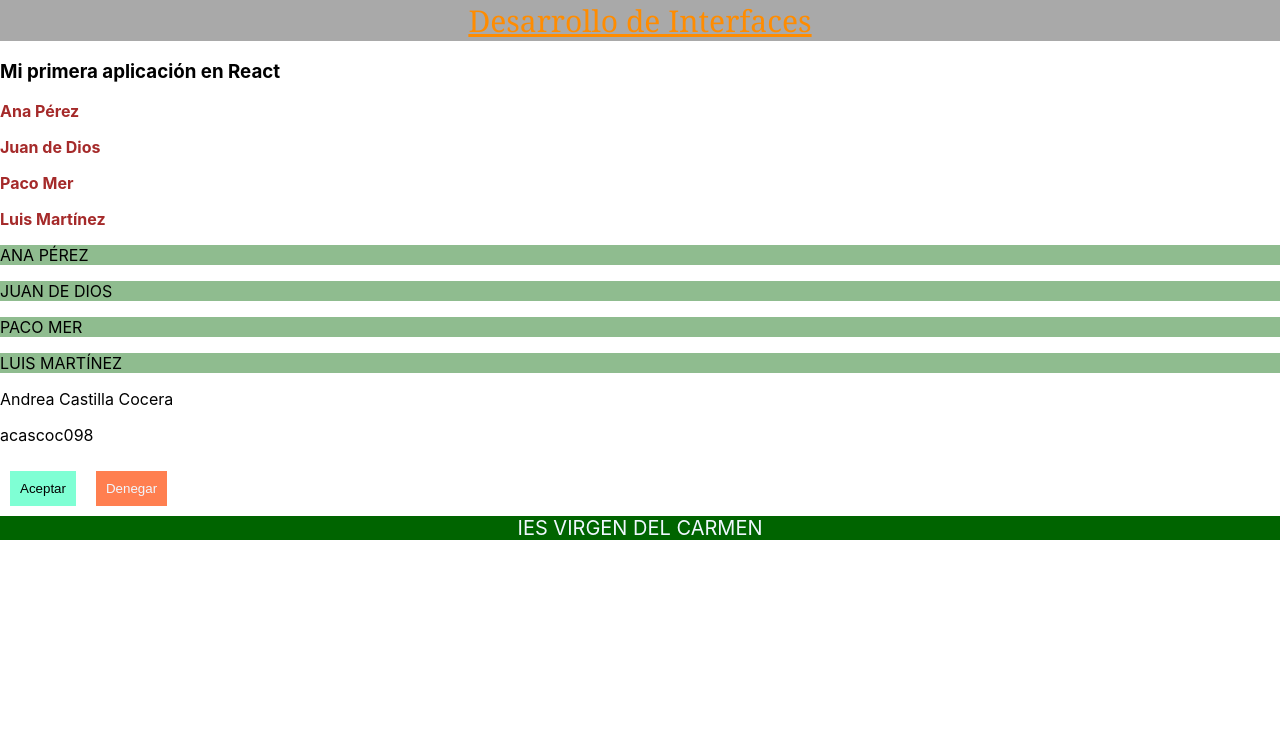
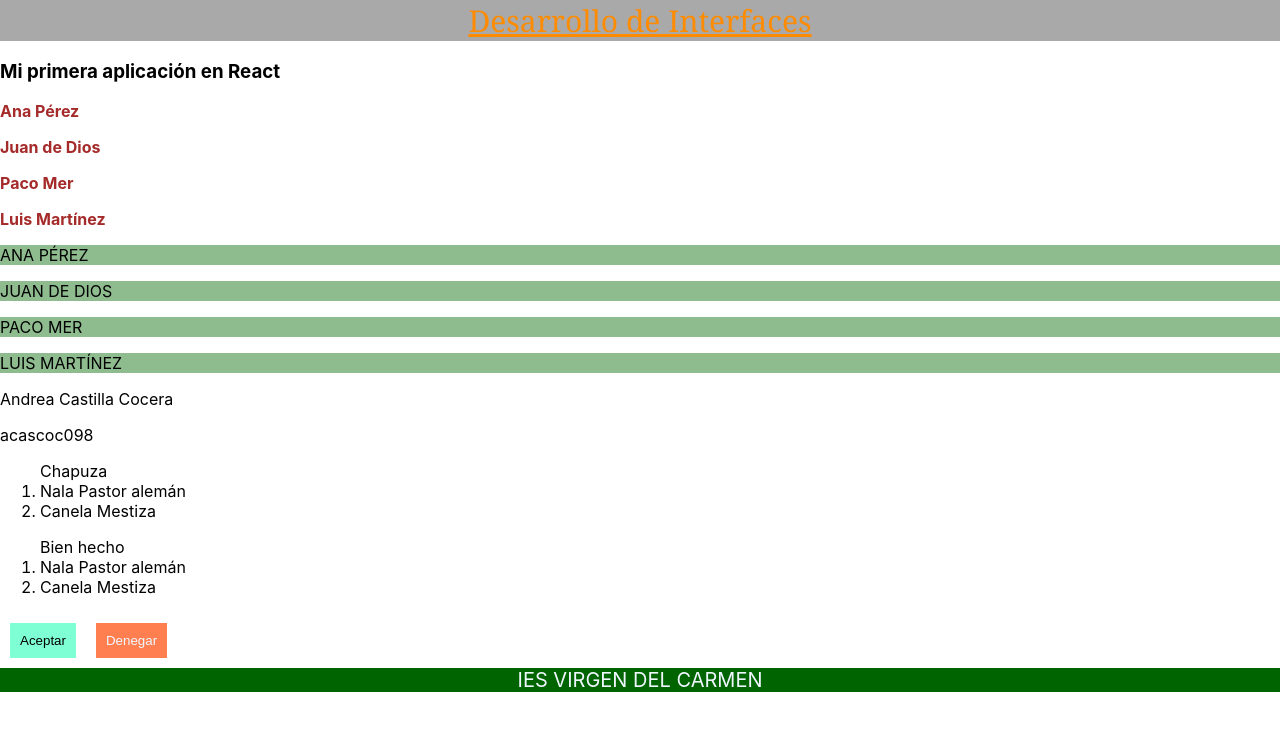
Before and after one commit to acascoc098/esqueleto, a React (Create React App) app: page / in a window 1280 px wide. Shown: the top 730 px of the page. Built offline with nearby package versions, Linux system fonts and the light colour scheme.

Commit message:
Ejemplo de recorrer arrays con if.

```diff
--- a/src/Datos.js
+++ b/src/Datos.js
@@ -1,5 +1,7 @@
 import Button from './Button/Button'
 import StudentList from './StudentList/StudentList'
+import DogsList from './DogsList/DogsList'
+
 
 function Datos(){
 
@@ -11,6 +13,7 @@ function Datos(){
             <StudentList/>
             <p>Andrea Castilla Cocera</p>
             <p>acascoc098</p>
+            <DogsList/>
             <Button title="Aceptar" type="primary" enviar={onEnviar}/>
             <Button title="Denegar" type="secondary" enviar={onEnviar}/>
         </div>
--- /dev/null
+++ b/src/DogsList/DogsList.js
@@ -0,0 +1,45 @@
+
+const DogsList = () => {
+    const dogs = [
+        {edad: 5, nombre: "Luna", raza: "Labrador"},
+        {edad: 7, nombre: "Koi", raza: "Bodeguero"},
+        {edad: 14, nombre: "Nala", raza: "Pastor alemán"},
+        {edad: 15, nombre: "Canela", raza: "Mestiza"}
+    ];
+
+    const getDogs = () => {
+        const listd = [];
+        const menor = 0;
+        for (const dog of dogs) {
+            //dog.edad > 8 ? listd.push(<p>{`${dog.nombre} ${dog.raza}`}</p>) : menor++;
+            if (dog.edad > 8){
+                listd.push(<p>{`${dog.nombre} ${dog.raza}`}</p>);
+            };
+        };
+        return listd;
+    }
+
+    return (
+        <>
+            {/*{getDogs}*/}
+
+            <ol>Chapuza
+                {dogs.map((dg) => {if (dg.edad > 8){
+                        //Chapuza
+                        //dogs.map((<p>{`${dg.nombre} ${dg.raza}`}</p>))}
+                        return <li>{`${dg.nombre} ${dg.raza}`}</li>
+                        }
+                    }
+                )}
+            </ol>
+
+            <ol>Bien hecho
+                {dogs.filter((dg)=>dg.edad > 8).map(
+                    (dg) => <li>{`${dg.nombre} ${dg.raza}`}</li>
+                )}
+            </ol>
+        </>
+    )
+}
+
+export default DogsList
```
